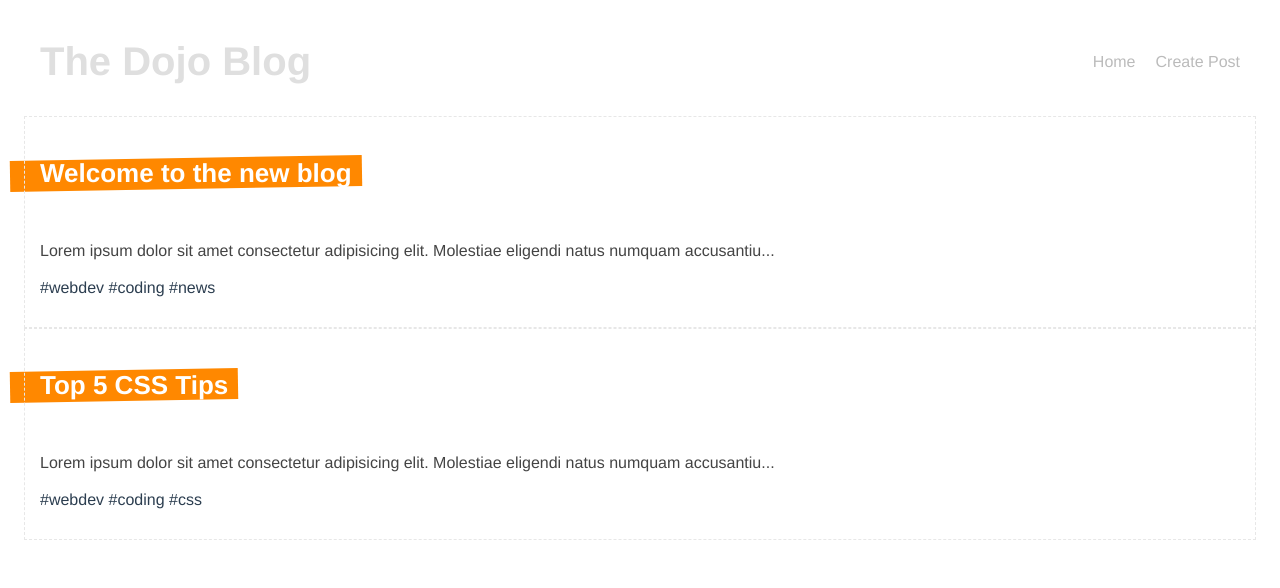
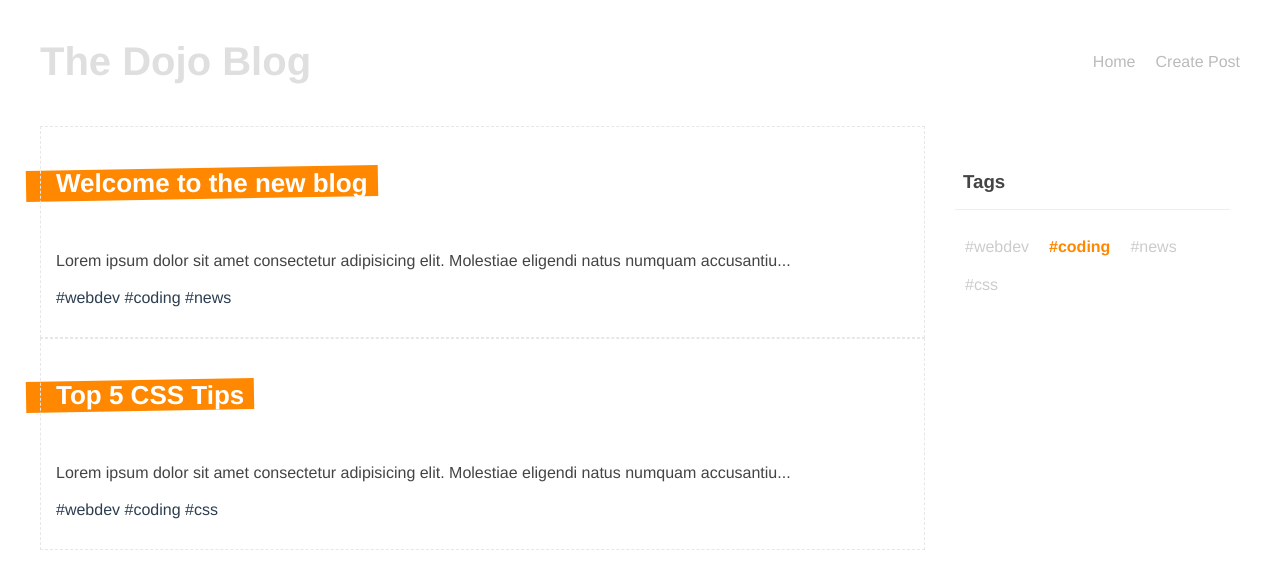
Before and after one commit to mern-dev-full/vue-projects, a Vue app in the folder 00-playground/06-dojo-blog/: page /tags/coding in a window 1280 px wide. Shown: the top 588 px of the page. Built offline with nearby package versions, Linux system fonts and the light colour scheme; data requests are answered from the project's data file.

Commit message:
add tagcloud styling

```diff
--- a/00-playground/06-dojo-blog/src/components/TagCloud.vue
+++ b/00-playground/06-dojo-blog/src/components/TagCloud.vue
@@ -21,4 +21,25 @@
 };
 </script>
 
-<style></style>
+<style>
+.tag-cloud {
+  padding: 10px;
+}
+.tag-cloud h3 {
+  border-bottom: 1px solid #eee;
+  padding: 16px 8px;
+  color: #444;
+}
+.tag-cloud div {
+  display: inline-block;
+  padding: 10px;
+}
+.tag-cloud a {
+  color: #ccc;
+  text-decoration: none;
+}
+.tag-cloud a.router-link-active {
+  color: #ff8800;
+  font-weight: bold;
+}
+</style>
--- a/00-playground/06-dojo-blog/src/views/Home.vue
+++ b/00-playground/06-dojo-blog/src/views/Home.vue
@@ -2,7 +2,7 @@
   <div class="home">
     <h1>Home</h1>
     <div v-if="error">{{ error }}</div>
-    <div v-if="posts.length">
+    <div v-if="posts.length" class="layout">
       <PostList :posts="posts" />
       <TagCloud :posts="posts" />
     </div>
@@ -35,4 +35,9 @@
   margin: 0 auto;
   padding: 10px;
 }
+.layout {
+  display: grid;
+  grid-template-columns: 3fr 1fr;
+  gap: 20px;
+}
 </style>
--- a/00-playground/06-dojo-blog/src/views/Tag.vue
+++ b/00-playground/06-dojo-blog/src/views/Tag.vue
@@ -1,8 +1,9 @@
 <template>
   <div class="tag">
     <div v-if="error">{{ error }}</div>
-    <div v-if="posts.length">
+    <div v-if="posts.length" class="layout">
       <PostList :posts="taggedPosts" />
+      <TagCloud :posts="posts" />
     </div>
     <div v-else><Spinner /></div>
   </div>
@@ -14,10 +15,11 @@
 
 import PostList from "../components/PostList";
 import Spinner from "../components/Spinner";
+import TagCloud from "../components/TagCloud";
 import getPosts from "../composables/getPosts";
 
 export default {
-  components: { Spinner, PostList },
+  components: { Spinner, PostList, TagCloud },
   setup() {
     const route = useRoute();
     const { posts, error, load } = getPosts();
@@ -33,4 +35,10 @@
 };
 </script>
 
-<style></style>
+<style>
+.tag {
+  max-width: 1200px;
+  margin: 0 auto;
+  padding: 10px;
+}
+</style>
```
